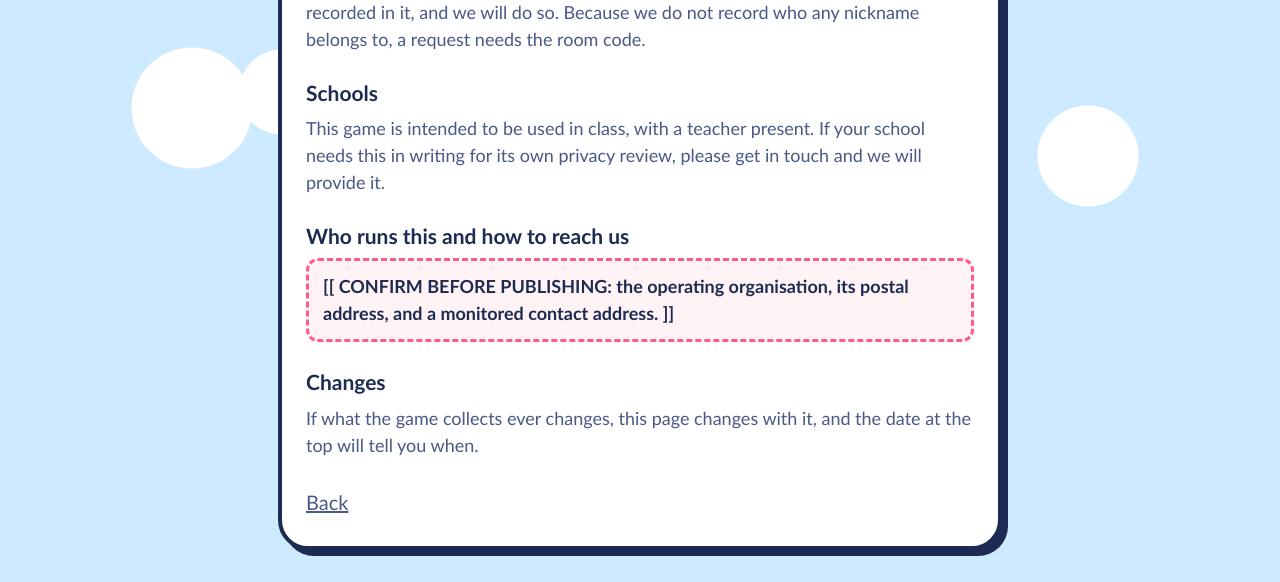
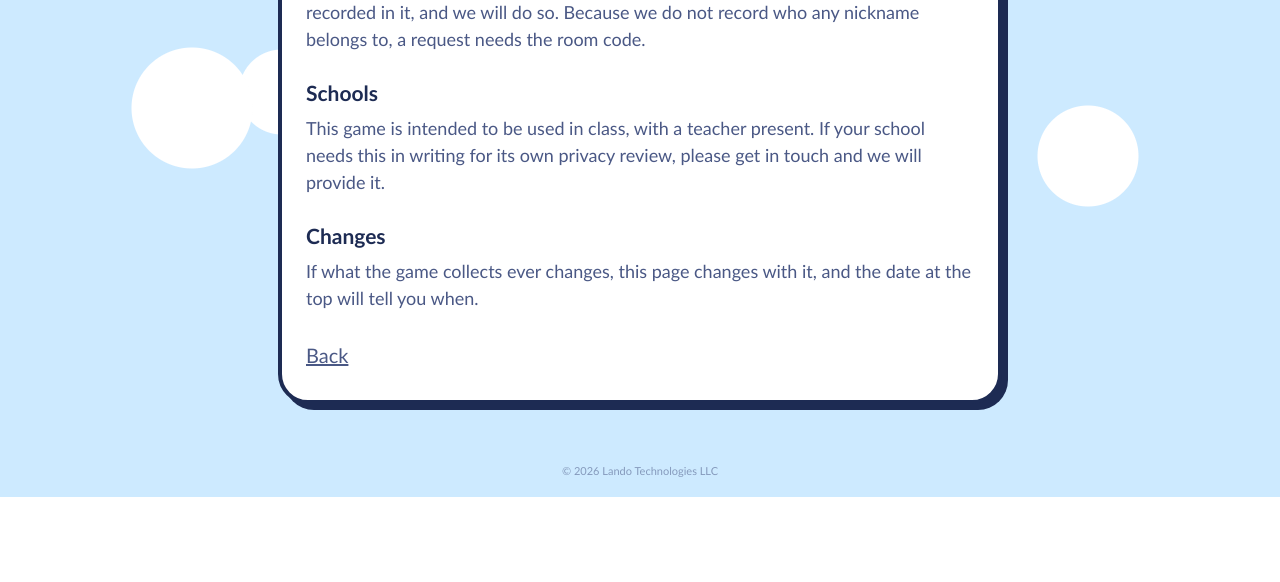
Before and after one commit to BJakeLando/UofA_CyberClinic, a Django app: page /privacy/ in a window 1280 px wide. Shown: the part 1588-2170 px from the top of the page. After the commit the page ends 2085 px from the top, so only its background shows below. Run offline with Django 5.2, Linux system fonts and the light colour scheme.

Commit message:
Remove the unfinished contact placeholder from the privacy page
The "Who runs this and how to reach us" section still showed the
[[ CONFIRM BEFORE PUBLISHING ]] draft text on the live site. Taken out
until the operator, postal address and contact email are confirmed.

Co-Authored-By: Claude Opus 5.5 <noreply@anthropic.com>
Claude-Session: https://claude.ai/code/session_01SKxbgtqqSWzjeUQGsUTRfx

```diff
--- a/cybergame/templates/cybergame/privacy.html
+++ b/cybergame/templates/cybergame/privacy.html
@@ -2,11 +2,9 @@
 {% block title %}Privacy{% endblock %}
 
 {% comment %}
-  DRAFT - not reviewed by counsel. Two placeholders below are deliberately
-  loud so this page cannot ship by accident: the operator and the contact
-  address. Both are legal claims that the developer is not in a position to
-  make unilaterally. Confirm with the Clinic and with University counsel,
-  replace the [[ ]] blocks, then delete this comment.
+  DRAFT - not reviewed by counsel. The "Who runs this and how to reach us"
+  section (operator, postal address, monitored contact email) was taken out
+  until those details are confirmed. Add it back above "Changes" once they are.
 
   Every factual claim on this page was checked against the code on
   2026-10-02. If the app starts collecting something new, this page is
@@ -104,12 +102,6 @@
     in touch and we will provide it.
   </p>
 
-  <h2 class="policy-h">Who runs this and how to reach us</h2>
-  <p class="policy-todo">
-    [[ CONFIRM BEFORE PUBLISHING: the operating organisation, its postal
-    address, and a monitored contact address. ]]
-  </p>
-
   <h2 class="policy-h">Changes</h2>
   <p>
     If what the game collects ever changes, this page changes with it, and
```
